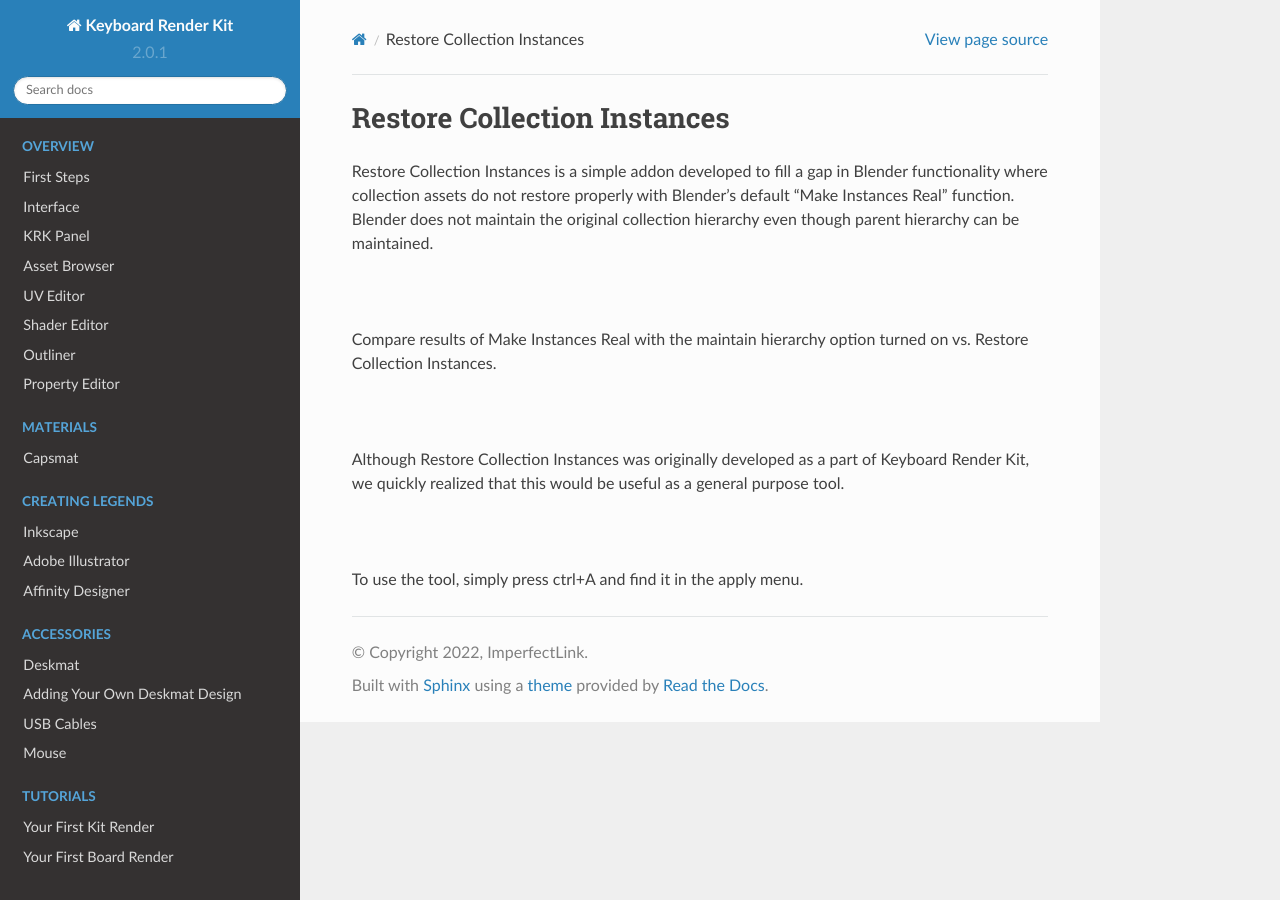
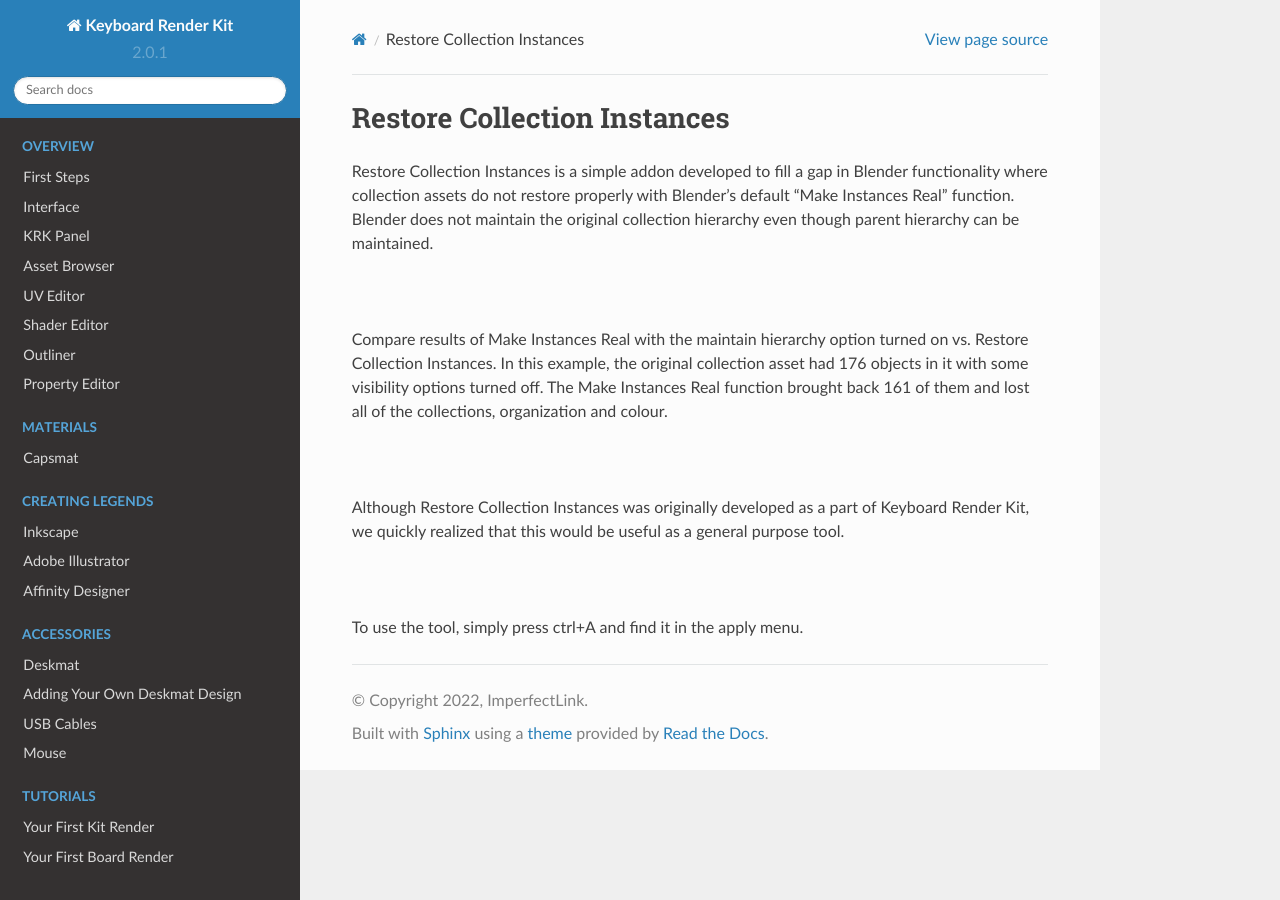
Before and after one commit to imperfectlink/KeyboardRenderKit, a Sphinx documentation site: the page built from docs/source/rci.rst, in a window 1280 px wide. Built offline with Sphinx 7.4.7 and the Read the Docs theme 2.0.0, drawn with Linux system fonts in a browser that asks for light colours.

Commit message:
Update rci.rst

```diff
--- a/docs/source/rci.rst
+++ b/docs/source/rci.rst
@@ -5,7 +5,7 @@ Restore Collection Instances is a simple addon developed to fill a gap in Blende
 
 |
 
-Compare results of Make Instances Real with the maintain hierarchy option turned on vs. Restore Collection Instances.
+Compare results of Make Instances Real with the maintain hierarchy option turned on vs. Restore Collection Instances. In this example, the original collection asset had 176 objects in it with some visibility options turned off. The Make Instances Real function brought back 161 of them and lost all of the collections, organization and colour.
 
 |
 
```
